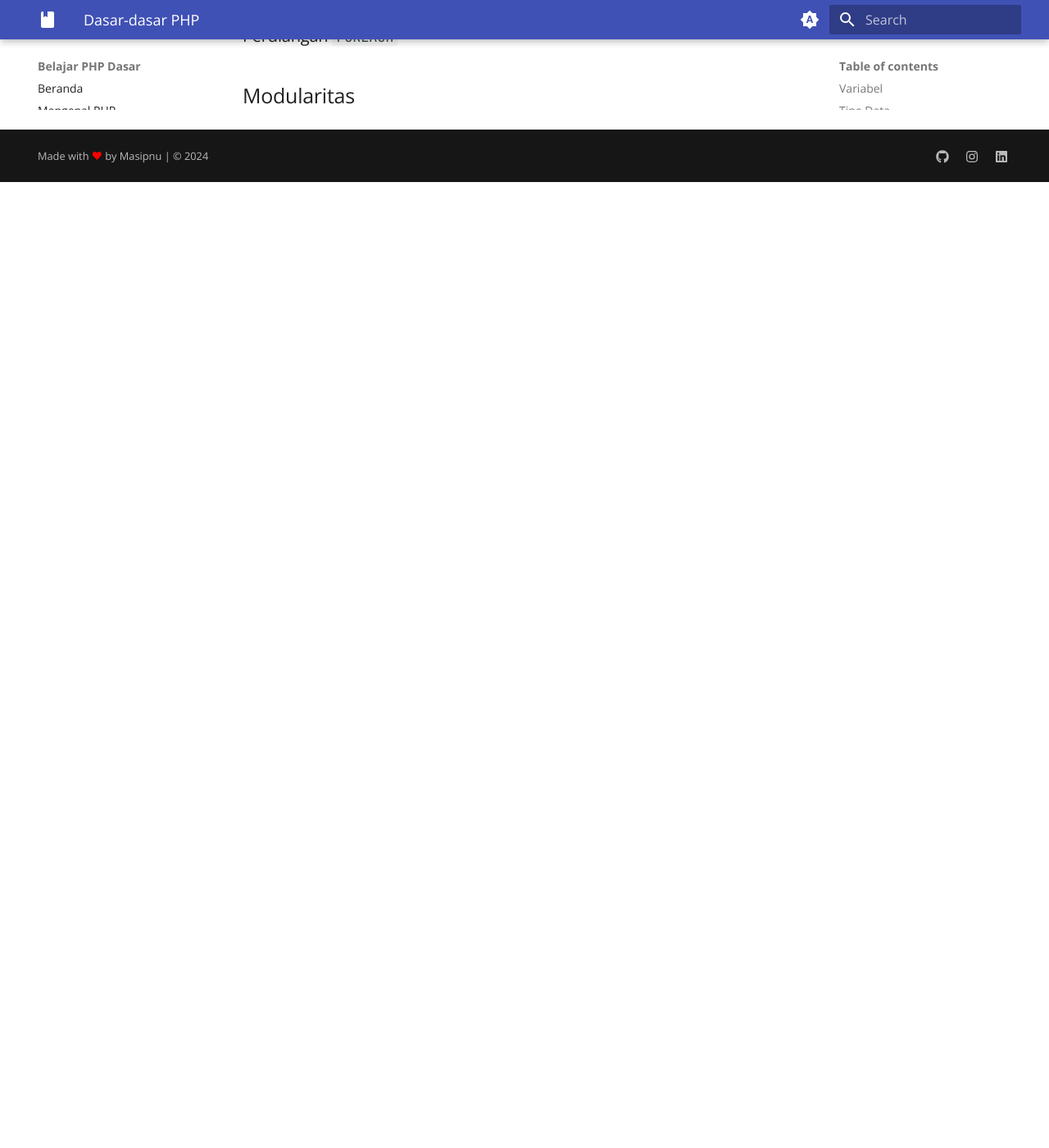
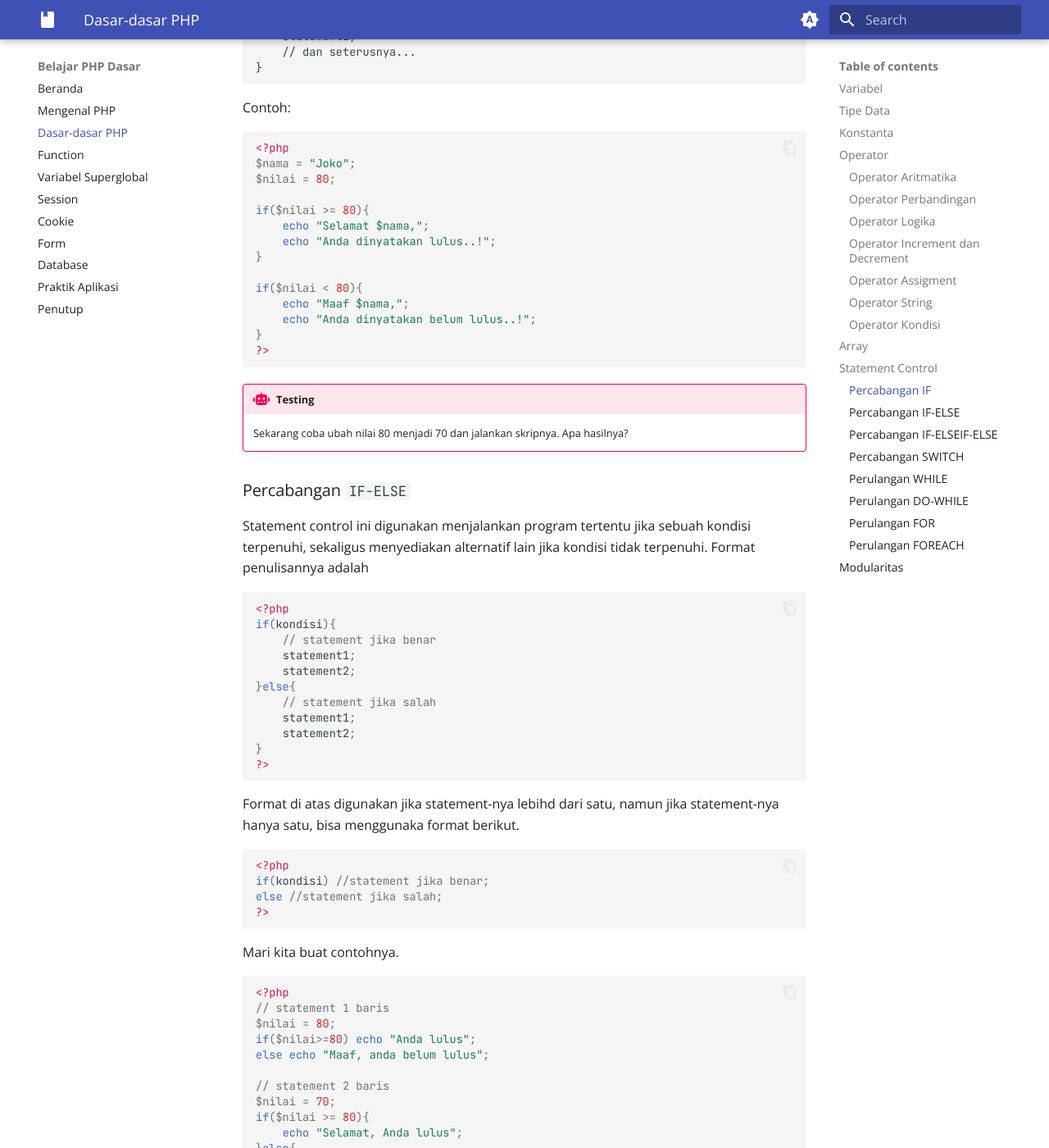
Before and after one commit to masipnu/modul-belajar-php-dasar, an MkDocs documentation site: the page built from docs/02.md, in a window 1280 px wide and 1400 px high, scrolled down 6749 px. Shown: the whole window at 82% size. Built offline with MkDocs 1.6.1 and Material for MkDocs 9.7.7, drawn with Linux system fonts in a browser that asks for light colours; before the commit the page ends 6971 px from its top, so only the background shows below that; some of the changed text lies outside the part shown.

Commit message:
menambah materi statement control

````diff
--- a/docs/02.md
+++ b/docs/02.md
@@ -142,10 +142,10 @@ Operator ini digunakan untuk menambahkan atau mengurangi nilai variabel.
 
 |Operator|Nama|Keterangan|
 |:-:|:-:|-|
-|++$x|Pre-increment|Menambahkan variabel \$x dengan 1, lalu mengembalikan nilai $x|
-|$x++|Post-increment|Mengembalikan variabel \$x, kemudian menambahkan nilai $x dengan 1|
-|--$x|Pre-decrement|Mengurangi variabel \$x dengan 1, lalu mengembalikan nilai $x|
-|$x--|Post-decrement|Mengembalikan variabel \$x, kemudian mengurangi dengan 1|
+|++$x|Pre-increment|Menambahkan variabel $x dengan 1, lalu mengembalikan nilai $x|
+|$x++|Post-increment|Mengembalikan variabel $x, kemudian menambahkan nilai $x dengan 1|
+|--$x|Pre-decrement|Mengurangi variabel $x dengan 1, lalu mengembalikan nilai $x|
+|$x--|Post-decrement|Mengembalikan variabel $x, kemudian mengurangi dengan 1|
 
 ### Operator Assigment
 
@@ -153,12 +153,12 @@ Operator ini digunakan untuk menentukan atau mengubah nilai suatu variabel numer
 
 |Assigment|Sama dengan|Keterangan|
 |-|-|-|
-|\$x = $y|\$x = $y|Nilai x sama dengan nilai y|
-|\$x += $y|\$x = \$x + $y|Nilai x ditambahkan dengan nilai y|
-|\$x -= $y|\$x = \$x - $y|Nilai x dikurangi dengan nilai y|
-|\$x *= $y|\$x = \$x * $y|Nilai x dikalikan dengan nilai y|
-|\$x /= $y|\$x = \$x / $y|Nilai x dibagi dengan nilai y|
-|\$x %= $y|\$x = \$x % $y|Nilai x modulus dengan nilai y|
+|$x = $y|$x = $y|Nilai x sama dengan nilai y|
+|$x += $y|$x = $x + $y|Nilai x ditambahkan dengan nilai y|
+|$x -= $y|$x = $x - $y|Nilai x dikurangi dengan nilai y|
+|$x *= $y|$x = $x * $y|Nilai x dikalikan dengan nilai y|
+|$x /= $y|$x = $x / $y|Nilai x dibagi dengan nilai y|
+|$x %= $y|$x = $x % $y|Nilai x modulus dengan nilai y|
 
 ### Operator String
 
@@ -231,9 +231,199 @@ var_dump($pegawai);
 - Kesalahan dalam penggunaan statement control mungkin tidak menampilkan pesan error, tetapi aplikasi tidak berjalan sesuai semestinya.
 
 ### Percabangan `IF`
+
+Statement control ini digunakan untuk menjalankan suatu program tertentu jika sebuah sayrat kondisi terpenuhi. Formatnya adalah...
+
+```php
+if (kondisi) statement;
+```
+
+Contoh:
+
+```php
+<?php
+$login = true;
+if($login) echo "Selamat Datang";
+?>
+```
+
+Format di atas berlaku jika statement-nya hanya satu baris. Jika lebih dari satu baris, maka statement-nya menjadi:
+
+```php
+if (kondisi){
+    statement1;
+    statement2;
+    // dan seterusnya...
+}
+```
+Contoh:
+
+```php
+<?php
+$nama = "Joko";
+$nilai = 80;
+
+if($nilai >= 80){
+    echo "Selamat $nama,";
+    echo "Anda dinyatakan lulus..!";
+}
+
+if($nilai < 80){
+    echo "Maaf $nama,";
+    echo "Anda dinyatakan belum lulus..!";
+}
+?>
+```
+!!! bug "Testing"
+    Sekarang coba ubah nilai 80 menjadi 70 dan jalankan skripnya. Apa hasilnya?
+
 ### Percabangan `IF-ELSE`
+
+Statement control ini digunakan menjalankan program tertentu jika sebuah kondisi terpenuhi, sekaligus menyediakan alternatif lain jika kondisi tidak terpenuhi. Format penulisannya adalah
+
+```php
+<?php
+if(kondisi){
+    // statement jika benar
+    statement1;
+    statement2;
+}else{
+    // statement jika salah
+    statement1;
+    statement2;
+}
+?>
+```
+
+Format di atas digunakan jika statement-nya lebihd dari satu, namun jika statement-nya hanya satu, bisa menggunaka format berikut.
+
+```php
+<?php
+if(kondisi) //statement jika benar;
+else //statement jika salah;
+?>
+```
+
+Mari kita buat contohnya.
+
+```php
+<?php
+// statement 1 baris
+$nilai = 80;
+if($nilai>=80) echo "Anda lulus";
+else echo "Maaf, anda belum lulus";
+
+// statement 2 baris
+$nilai = 70;
+if($nilai >= 80){
+    echo "Selamat, Anda lulus";
+}else{
+    echo "Maaf, Anda belum lulus";
+}
+?>
+```
+
 ### Percabangan `IF-ELSEIF-ELSE`
+
+- Statement control ini digunakan untuk mengecek kondisi berikutnya ketika kondisi pertama tidak terpenuhi.
+- Jika semua kondisi tidak terpenuhi, maka dijalankan statement setelah `else`.
+
+
+Format sintakasnya
+
+```php
+<?php
+if(kondisi1){
+    // statement jika kondisi 1 benar
+}elseif(kondisi2){
+    // statement jika kondisi 2 benar
+}else{
+    // statement jika semua kondisi salah
+}
+?>
+```
+
+**MARKICOB** (Mari kita coba...😊)
+
+```php
+<?php
+$nilai = 85;
+
+if($nilai<60){
+    echo "Nilai : $nilai\n";
+    echo "Grade : E";
+}elseif($nilai<70){
+    echo "Nilai : $nilai\n";
+    echo "Grade : D";
+}elseif($nilai<80){
+    echo "Nilai : $nilai\n";
+    echo "Grade : C";
+}elseif($nilai<90){
+    echo "Nilai : $nilai\n";
+    echo "Grade : B";
+}elseif($nilai<=100){
+    echo "Nilai : A";
+}else{
+    echo "Maaf nilai tidak sah";
+}
+?>
+```
+!!! example "Eksperimen"
+    Sekarang agar lebih interaktif, coba tambahkan fungsi php untuk mengambil input user, yaitu dengan mengganti `$nilai = 80;` menjadi
+    ```php
+    <?php
+    echo "Masukkan nilai : ";
+    $nilai = fgets(STDIN);
+    ?>
+    ```
 ### Percabangan `SWITCH`
+
+- Statement control ini digunakan untuk menjalankan program pada setiap kemungkinan nilai dari sebuah  variabel.
+- Ini fungsinya hampir sama dengan `IF`, namun untuk penggunaan yang lebih sederhana.
+
+Formatnya adalah
+
+```php
+<?php
+switch($variabel){
+    case "option1": statement1;
+    break;
+    case "option2": statement2;
+    break;
+    default: statement3;
+    break;
+}
+?>
+```
+!!! note "Catatan"
+    - Statement pada `default` akan dijalankan ketika semua option sebelumnya tidak terpenuhi.
+    - Setiap statement harus dikuti dengan `break;` untuk menghentikan proses pengecekan kepada option selanjutnya.
+
+Berikut contohnya
+
+```php
+<?php
+$kode = 1;
+
+switch($kode){
+    case 1:
+        echo "Selamat datang Admin";
+        break;
+    case 2:
+        echo "Selamat datang User";
+        break;
+    case 3:
+        echo "Selamat datang Tamu";
+        break;
+    default:
+        echo "Maaf, Akses ditolak..!";
+        break;
+}
+?>
+```
+!!! example "Percobaan"
+    Seperti sebelumnya, agar lebih interaktif, coba buat aagr nilai `$kode` diinput langsung dari user dan sebelumnya tampilkan teks `Masukkan Kode Rahasia`.
+
 ### Perulangan `WHILE`
 ### Perulangan `DO-WHILE`
 ### Perulangan `FOR`
````
Also changed, not shown: 4 other files.
